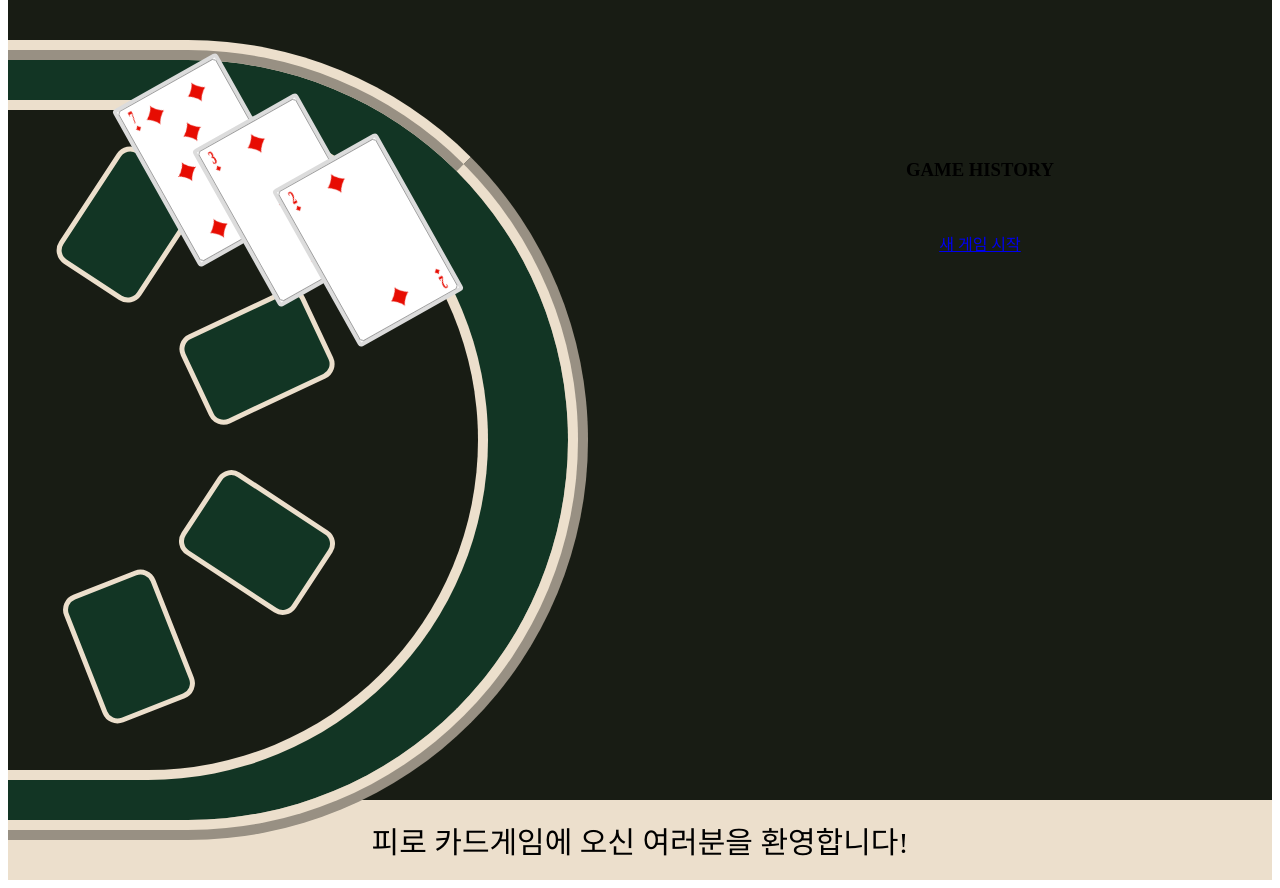
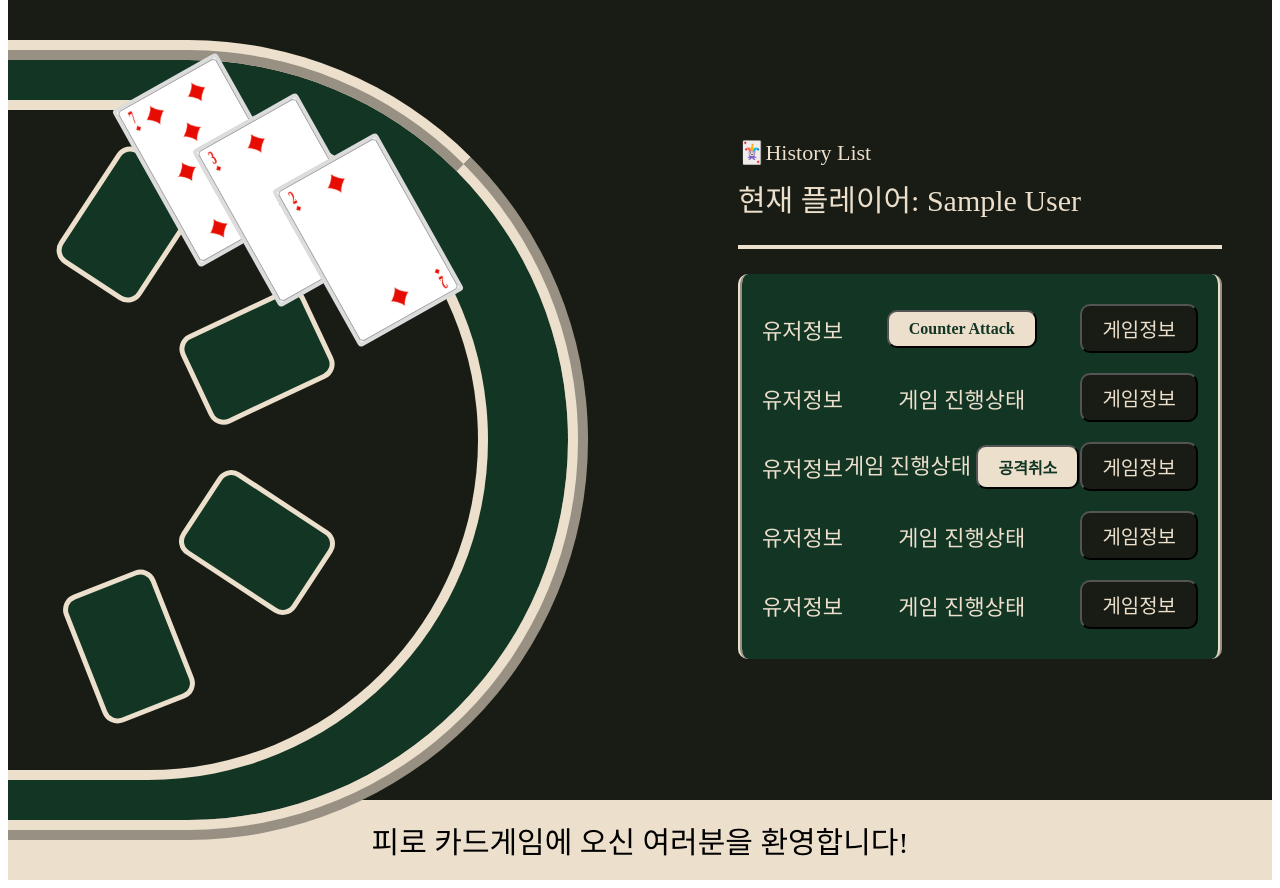
Before and after one commit to Pirogramming-22/Piro22_CardGame_6, a Django app: template templates/users/list.html in a window 1280 px wide. Shown: the part 88-976 px from the top of the page. Run offline with Django 5.2, Linux system fonts and the light colour scheme; the template is opened without the code that fills it, so the values that code supplies are empty; the visitor is signed in with stand-in values (Sample User, id 1); parts of the project's set-up code (start-up, migrations or seed data) failed here and were passed over; some web fonts are replaced.

Commit message:
프론트엔드와 머지 후 에러 해결

```diff
--- a/games/urls.py
+++ b/games/urls.py
@@ -2,6 +2,6 @@ from django.urls import path
 #from .views import start_game_page, process_attack
 
 urlpatterns = [
- #   path('start/', start_game_page, name='start_game_page'),
+  #  path('start/', start_game_page, name='start_game_page'),
   #  path('process-attack/', views.process_attack, name='process_attack'),
 ]
--- a/templates/users/list.html
+++ b/templates/users/list.html
@@ -1,17 +1,41 @@
 {% extends 'base.html' %}
-
 {% block btn_contents %}
-<h3>GAME HISTORY</h3>
-<ul>
-    {% for game in games %}
-        <li>
-            공격자: {{ game.player1.username }},
-            공격자 카드: {{ selected_card }},
-            수비자: {{ game.player2.username }},
-            상태: {{ game.status }},
-        </li>
-    {% endfor %}
-</ul>
-
-<a href="{% url 'start_game_page' %}" class="btn">새 게임 시작</a>
+<div class="list__container">
+    <div class="list__title">🃏History List</div>
+    <div class="list__user_info">현재 플레이어: {{user.name}}</div>
+    <div class="list__divide"></div>
+    <div class="list__tool">
+        <div class="list__game_info">
+            <div class="list__game_info_users">유저정보</div>
+            {% if game.status %}
+            {% endif %}
+            <button type="submit" class="list__game_info_CA">Counter Attack</button>
+            <button type="submit" class="list__game_info_more">게임정보</button>
+        </div>
+        <div class="list__game_info">
+            <div class="list__game_info_users">유저정보</div>
+            <div class="list__game_info_status">게임 진행상태</div>
+            <button type="submit" class="list__game_info_more">게임정보</button>
+        </div>
+        <div class="list__game_info">
+            <div class="list__game_info_users">유저정보</div>
+            {% if game.status %}
+            {% endif %}
+            <div class="list__game_info_status">게임 진행상태
+                <button type="submit" class="list__game_info_del">공격취소</button>
+            </div>
+            <button type="submit" class="list__game_info_more">게임정보</button>
+        </div>
+        <div class="list__game_info">
+            <div class="list__game_info_users">유저정보</div>
+            <div class="list__game_info_status">게임 진행상태</div>
+            <button type="submit" class="list__game_info_more">게임정보</button>
+        </div>
+        <div class="list__game_info">
+            <div class="list__game_info_users">유저정보</div>
+            <div class="list__game_info_status">게임 진행상태</div>
+            <button type="submit" class="list__game_info_more">게임정보</button>
+        </div>
+    </div>
+</div>
 {% endblock %}
--- a/users/urls.py
+++ b/users/urls.py
@@ -5,9 +5,8 @@ from . import views
 app_name = "users"
 
 urlpatterns = [
-    #path('', views.index, name='index'),
+    path('', views.index, name='index'),
     path('login/', auth_view.LoginView.as_view(), name='login'),
     path('logout/', auth_view.LogoutView.as_view(template_name='registration/logout.html'), name='logout'),
     #path('register/', views.register, name='register'),
-    path('', views.card_main, name="card_main"),
 ]
--- a/users/views.py
+++ b/users/views.py
@@ -18,8 +18,3 @@ def register(request):
         user_form = RegisterForm()
         ctx = {'form': user_form}
     return render(request, 'account/signup.html', ctx)
-def card_main(request):
-    context = {
-        'data': 'hello!',
-    }
-    return render(request, 'users/list.html', context)
```
